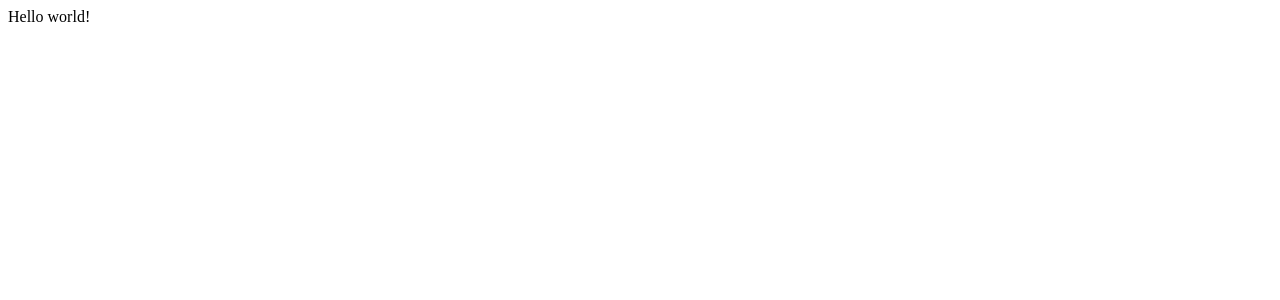
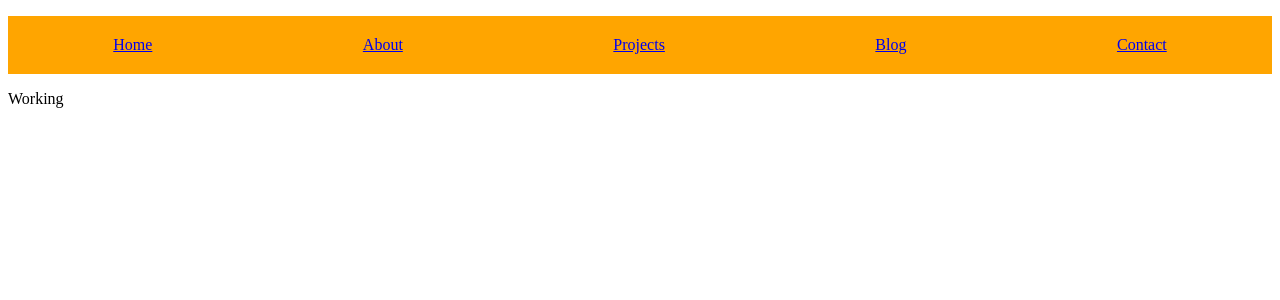
Before and after one commit to rahuls360/personal-site-gatsby, a Gatsby app: page / in a window 1280 px wide. Shown: the top 300 px of the page. Built offline with nearby package versions, Linux system fonts and the light colour scheme.

Commit message:
add Heade component

```diff
--- /dev/null
+++ b/src/components/Header.js
@@ -0,0 +1,13 @@
+import React from 'react';
+
+const Header = () => (
+    <ul style={{color: 'darksalmon', display: 'flex', listStyle:'none', justifyContent: 'space-around', padding: '20px 0', background: "orange" }}>
+        <li><a href="/">Home</a></li>
+        <li><a href="/">About</a></li>
+        <li><a href="/">Projects</a></li>
+        <li><a href="/">Blog</a></li>
+        <li><a href="/">Contact</a></li>
+    </ul>
+)
+
+export default Header;
--- /dev/null
+++ b/src/components/Hero.js
@@ -0,0 +1,7 @@
+import React from 'react';
+
+const Hero = () => (
+    <p>Working</p>
+);
+
+export default Hero;
--- a/src/pages/index.js
+++ b/src/pages/index.js
@@ -1,3 +1,10 @@
-import React from "react"
+import React from "react";
+import Header from '../components/Header';
+import Hero from '../components/Hero';
 
-export default () => <div>Hello world!</div>
+export default () => (
+    <>
+    <Header></Header>
+    <Hero></Hero>
+    </>
+);
```
